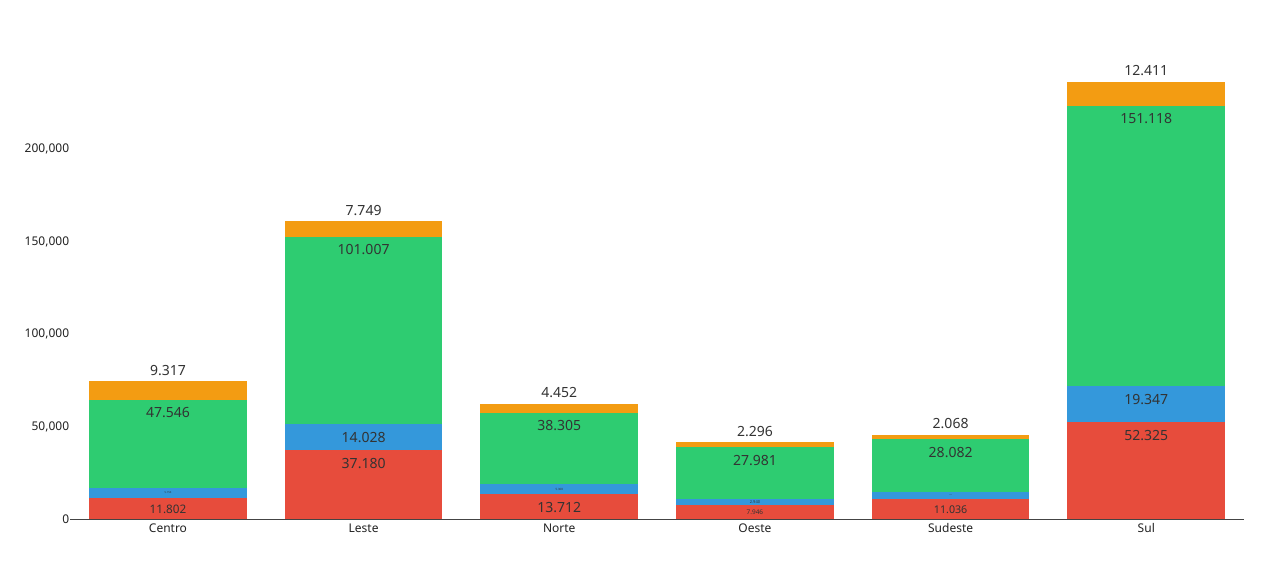
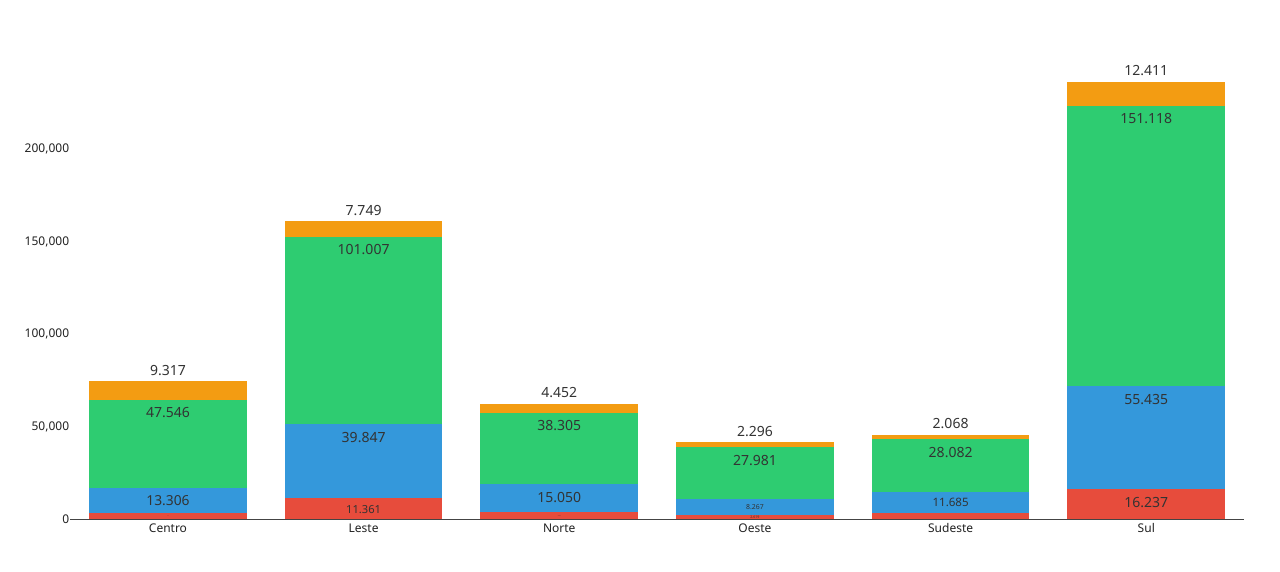
Before and after one commit to janosystime/Janosys-Project, a Flask app: page /static/iframes/grafico_etaria_regiao_2010.html in a window 1280 px wide. Shown: the part 170-742 px from the top of the page. Run offline with Flask 3, Linux system fonts and the light colour scheme; some libraries are stand-ins or nearby versions.

Commit message:
fix: Correção de faixa etaria

```diff
--- a/static/iframes/grafico_etaria_regiao_2010.html
+++ b/static/iframes/grafico_etaria_regiao_2010.html
@@ -308,9 +308,9 @@
           regions.forEach(r => {
             if (regionMap[r].includes(setor)) {
               // Criança: 0-14 anos
-              regionData[r].Criança += (data["0 a 4 anos"] || 0) + (data["5 a 9 anos"] || 0) + (data["10 a 14 anos"] || 0);
+              regionData[r].Criança += (data["0 a 4 anos"] || 0);
               // Jovem: 15-19 anos
-              regionData[r].Jovem += (data["15 a 17 anos"] || 0) + (data["18 anos"] || 0) + (data["19 anos"] || 0);
+              regionData[r].Jovem += (data["15 a 17 anos"] || 0) + (data["18 anos"] || 0) + (data["19 anos"] || 0) + (data["5 a 9 anos"] || 0) + (data["10 a 14 anos"] || 0);
               // Adulto: 20-64 anos
               regionData[r].Adulto +=
                 (data["20 a 24 anos"] || 0) + (data["25 a 29 anos"] || 0) + (data["30 a 34 anos"] || 0) +
@@ -440,10 +440,12 @@
       const btn2010 = document.getElementById("btn-2010");
       const btn2022 = document.getElementById("btn-2022");
 
+
       btn2010.addEventListener("click", () => {
         if (btn2010.classList.contains("ativo")) return;
         btn2010.classList.add("ativo");
         btn2022.classList.remove("ativo");
+
         // Troca o src do iframe pai
         window.parent.document.querySelector("#grafico-iframe").src ="/static/iframes/grafico_etaria_regiao_2010.html";
       });
```
Also changed, not shown: templates/index.html (+0 -11 lines).
